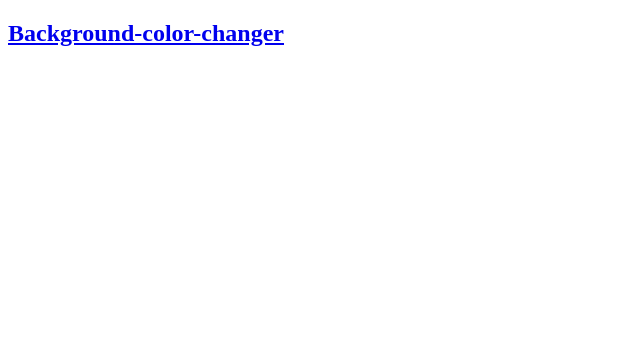
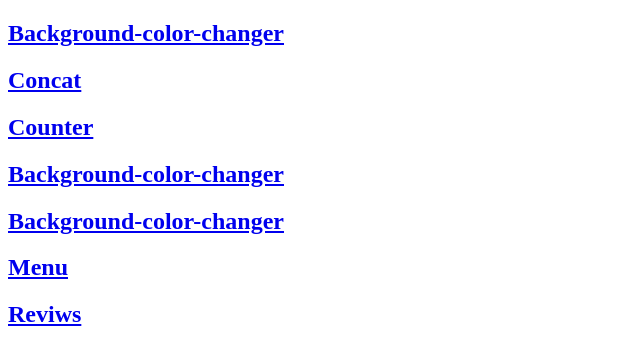
Before and after one commit to lokesh12510/DOM.io, a plain HTML site: page index.html in a window 1280 px wide. Shown: the whole page, without its empty margins (0-640 px from the left). Drawn offline with Linux system fonts and the light colour scheme.

Commit message:
link update

```diff
--- a/index.html
+++ b/index.html
@@ -11,6 +11,12 @@
 <body>
     <section>
         <h1><a href="bg_color_changer.html">Background-color-changer</a></h1>
+        <h1><a href="concat.html">Concat</a></h1>
+        <h1><a href="counter.html">Counter</a></h1>
+        <h1><a href="guessNumber.html">Background-color-changer</a></h1>
+        <h1><a href="letter_count.html">Background-color-changer</a></h1>
+        <h1><a href="menu.html">Menu</a></h1>
+        <h1><a href="reviews.html">Reviws</a></h1>
     </section>
 
 </body>
```
